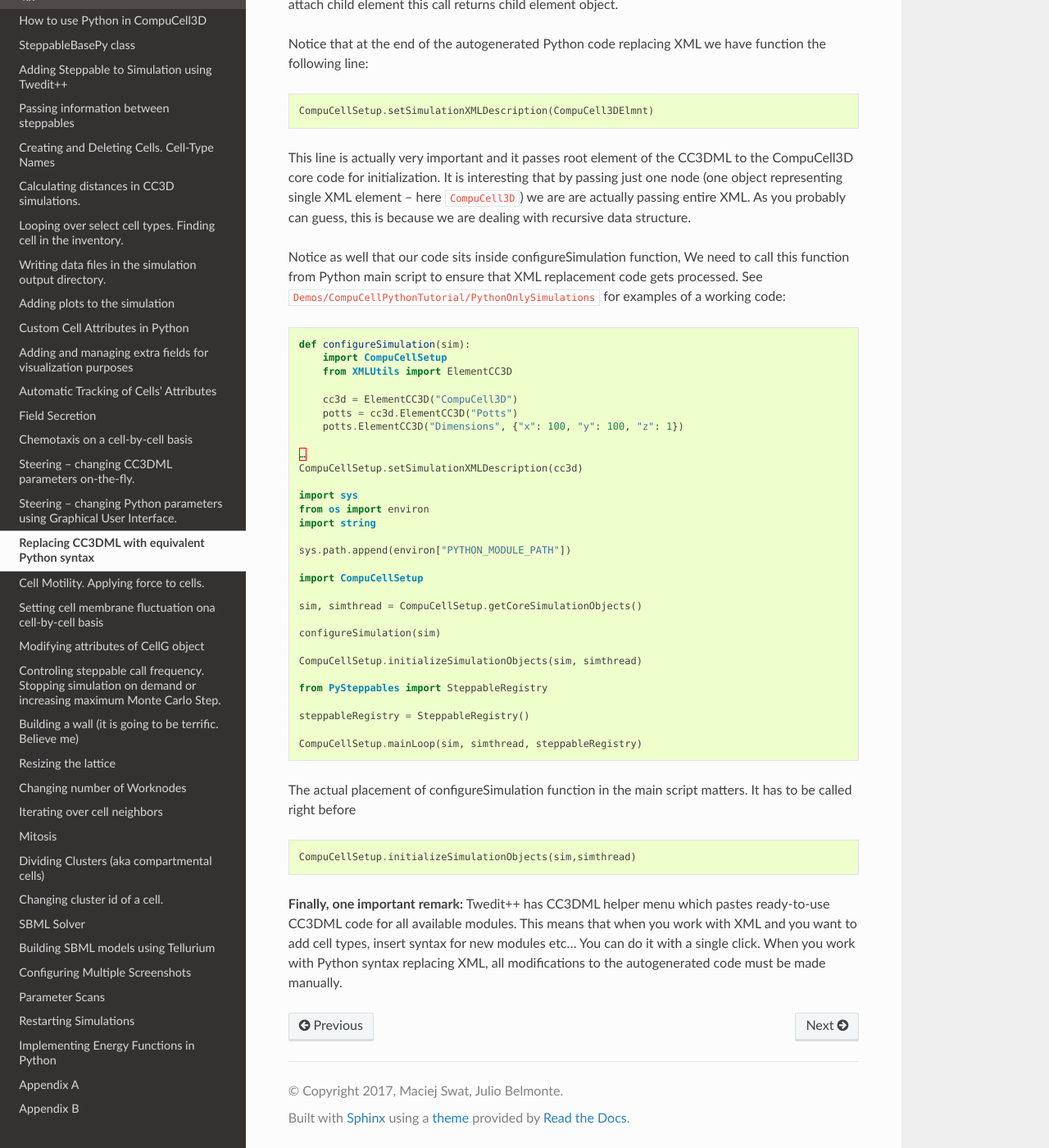
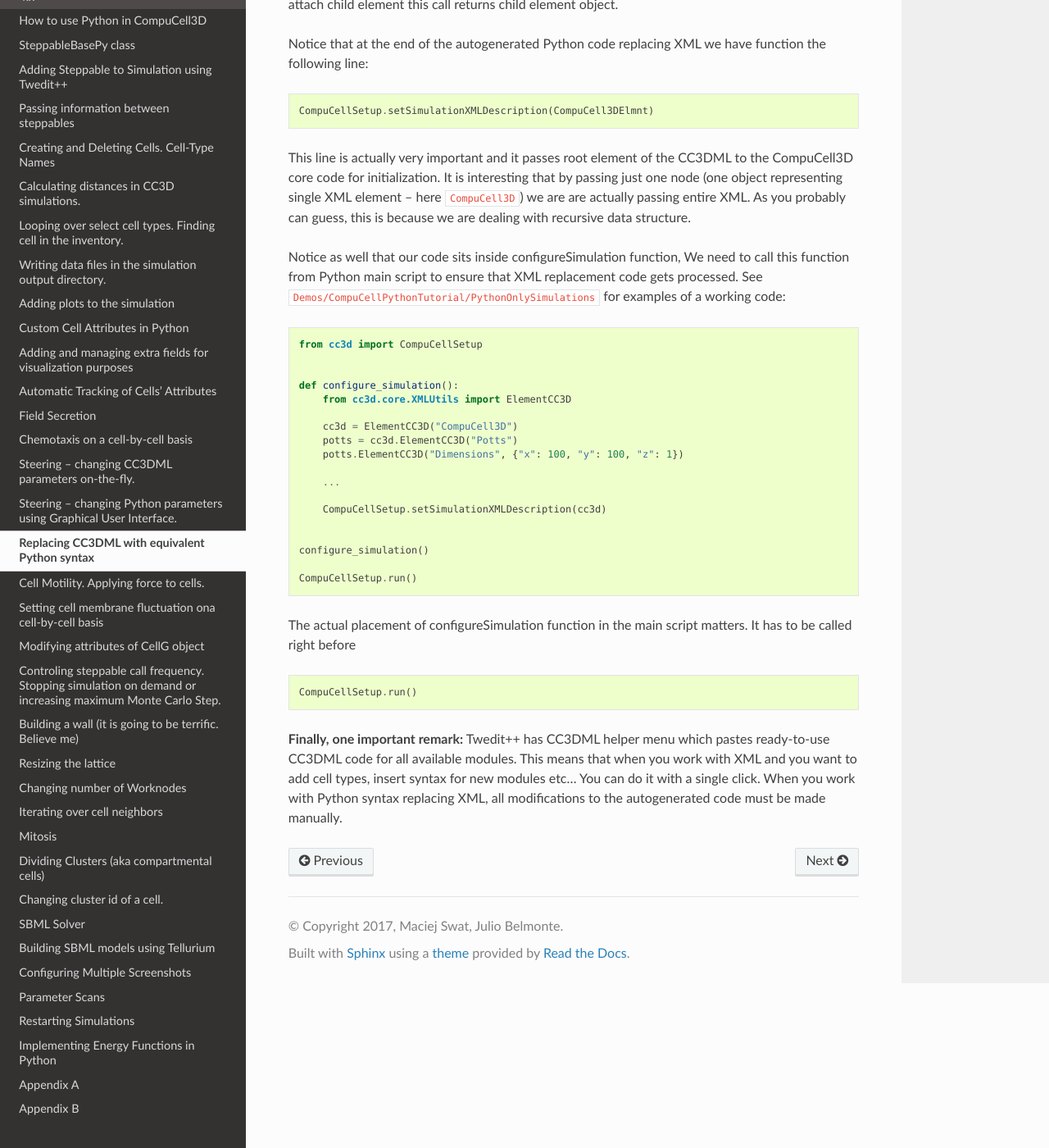
Before and after one commit to CompuCell3D/PythonScriptingManual, a Sphinx documentation site: the page built from docs/replacing_cc3dml_with_equivalent_python_syntax.rst, in a window 1280 px wide and 1400 px high, scrolled down 2188 px. Shown: the whole window at 82% size. Built offline with Sphinx 7.4.7 and the Read the Docs theme 2.0.0, drawn with Linux system fonts in a browser that asks for light colours; some of the changed text lies outside the part shown.

Commit message:
updated chapter on replacing cc3dml with equivalent python syntax

```diff
--- a/docs/replacing_cc3dml_with_equivalent_python_syntax.rst
+++ b/docs/replacing_cc3dml_with_equivalent_python_syntax.rst
@@ -46,11 +46,11 @@ And then at equivalent Python code:
 
 .. code-block:: python
 
-    def configureSimulation(sim):
-        import CompuCellSetup
-        from XMLUtils import ElementCC3D
+    def configureSimulation():
 
-        CompuCell3DElmnt = ElementCC3D("CompuCell3D", {"version": "3.6.2"})
+        from cc3d.core.XMLUtils import ElementCC3D
+
+        CompuCell3DElmnt = ElementCC3D("CompuCell3D", {"version": "4.0.0"})
         PottsElmnt = CompuCell3DElmnt.ElementCC3D("Potts")
         PottsElmnt.ElementCC3D("Dimensions", {"x": "100", "y": "100", "z": "1"})
         PottsElmnt.ElementCC3D("Steps", {}, "10000")
@@ -130,36 +130,24 @@ working code:
 
 .. code-block:: python
 
-    def configureSimulation(sim):
-        import CompuCellSetup
-        from XMLUtils import ElementCC3D
+   from cc3d import CompuCellSetup
 
-        cc3d = ElementCC3D("CompuCell3D")
-        potts = cc3d.ElementCC3D("Potts")
-        potts.ElementCC3D("Dimensions", {"x": 100, "y": 100, "z": 1})
 
-    …
-    CompuCellSetup.setSimulationXMLDescription(cc3d)
+   def configure_simulation():
+       from cc3d.core.XMLUtils import ElementCC3D
 
-    import sys
-    from os import environ
-    import string
+       cc3d = ElementCC3D("CompuCell3D")
+       potts = cc3d.ElementCC3D("Potts")
+       potts.ElementCC3D("Dimensions", {"x": 100, "y": 100, "z": 1})
 
-    sys.path.append(environ["PYTHON_MODULE_PATH"])
+       ...
 
-    import CompuCellSetup
+       CompuCellSetup.setSimulationXMLDescription(cc3d)
 
-    sim, simthread = CompuCellSetup.getCoreSimulationObjects()
 
-    configureSimulation(sim)
+   configure_simulation()
 
-    CompuCellSetup.initializeSimulationObjects(sim, simthread)
-
-    from PySteppables import SteppableRegistry
-
-    steppableRegistry = SteppableRegistry()
-
-    CompuCellSetup.mainLoop(sim, simthread, steppableRegistry)
+   CompuCellSetup.run()
 
 
 The actual placement of configureSimulation function in the main script
@@ -167,7 +155,7 @@ matters. It has to be called right before
 
 .. code-block:: python
 
-    CompuCellSetup.initializeSimulationObjects(sim,simthread)
+    CompuCellSetup.run()
 
 **Finally, one important remark:** Twedit++ has CC3DML helper menu which
 pastes ready-to-use CC3DML code for all available modules. This means that
```
Also changed, not shown: other parts of docs/replacing_cc3dml_with_equivalent_python_syntax.rst (+1 -1 lines).
